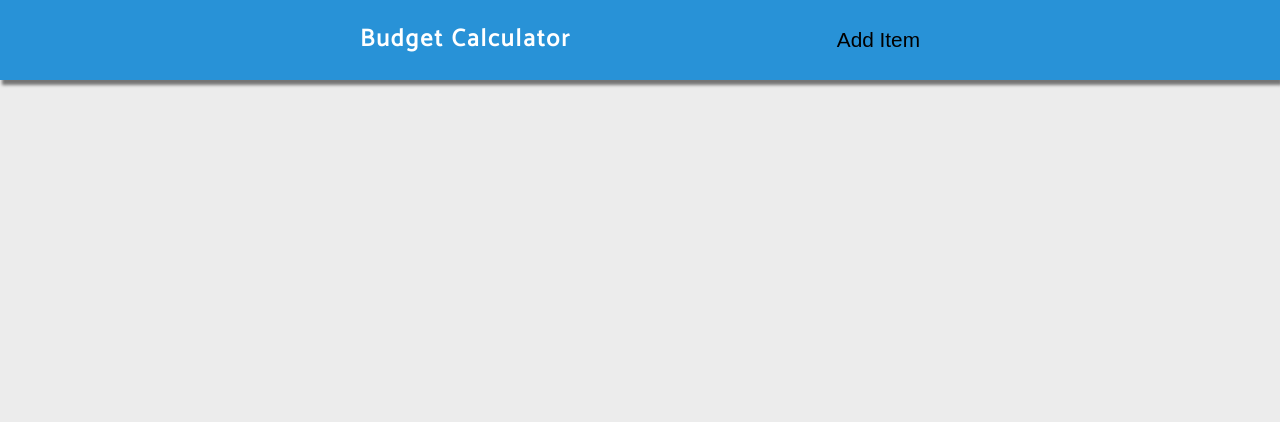
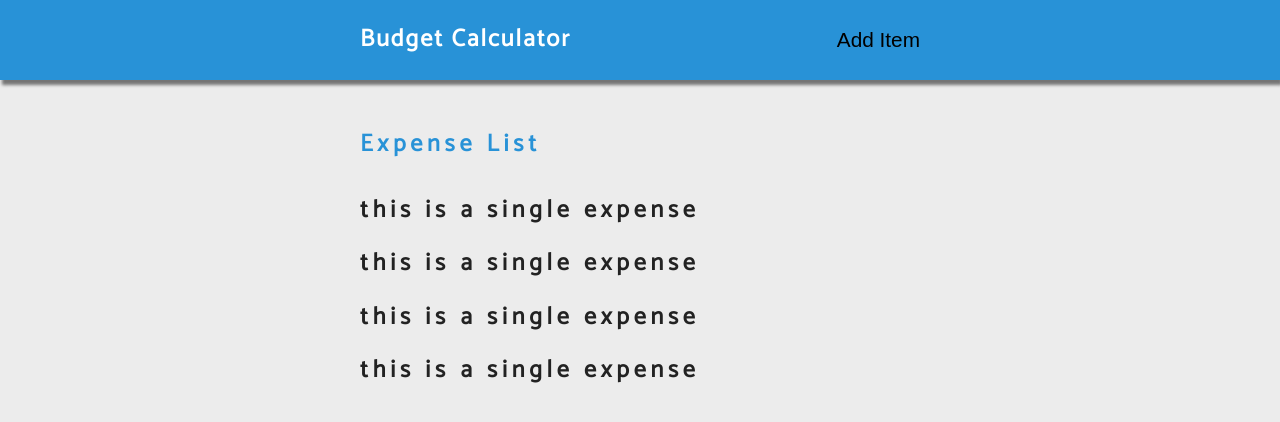
Before and after one commit to Fc0S4b/BudgetCalculatorSvelte, a Svelte app: page / in a window 1280 px wide. Shown: the top 422 px of the page. Built offline with nearby package versions, Linux system fonts and the light colour scheme.

Commit message:
Expenses Component

```diff
--- a/src/App.svelte
+++ b/src/App.svelte
@@ -1,8 +1,14 @@
 <script>
+  // components
   import Navbar from './Navbar.svelte';
+  import ExpensesList from './ExpensesList.svelte';
+  // data
   import expensesData from './expenses';
+  // variables
   let expenses = [...expensesData];
-  console.log(expenses);
 </script>
 
 <Navbar />
+<main class="content">
+  <ExpensesList {expenses} />
+</main>
--- /dev/null
+++ b/src/Expense.svelte
@@ -0,0 +1 @@
+<h1>this is a single expense</h1>
--- /dev/null
+++ b/src/ExpensesList.svelte
@@ -0,0 +1,14 @@
+<script>
+  import SectionTitle from './Title.svelte';
+  import Expense from './Expense.svelte';
+  export let expenses = []; //default prop value
+</script>
+
+<section>
+  <SectionTitle title="expense list" />
+  <ul>
+    {#each expenses as expense}
+      <Expense />
+    {/each}
+  </ul>
+</section>
```
